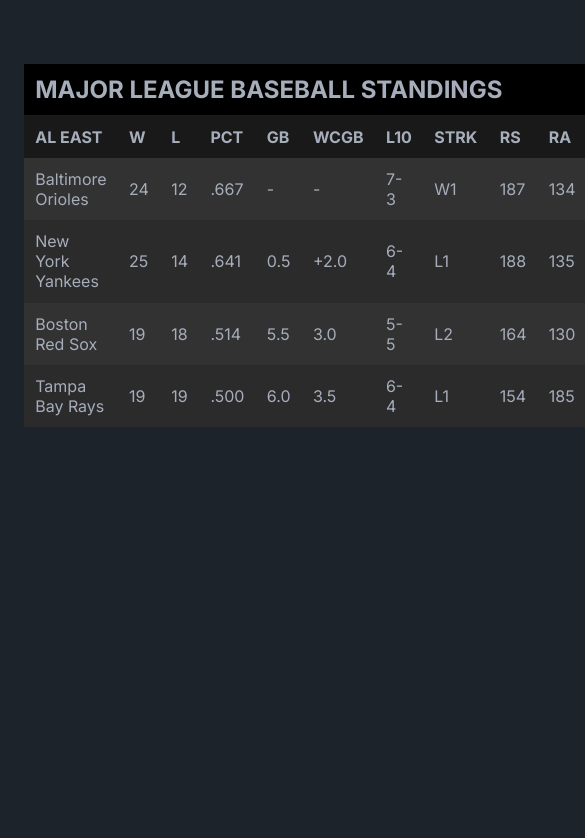
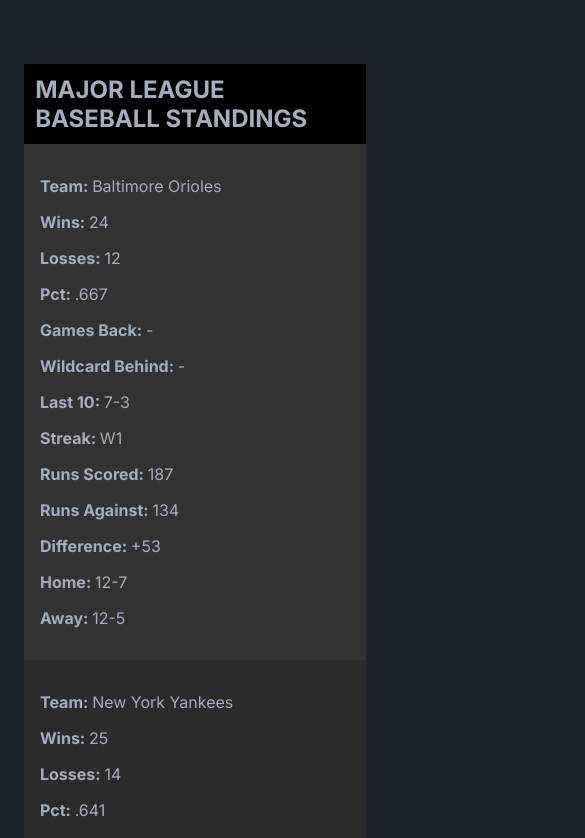
Before and after one commit to holgerflick/web.resptable, a plain HTML site: page index.html in a window 390 px wide. Shown: the top 838 px of the page, 585 px wide, since content can reach past the window. Drawn offline with Linux system fonts and the light colour scheme.

Commit message:
complete with block and data-label

```diff
--- a/style.css
+++ b/style.css
@@ -54,3 +54,34 @@
 tr:nth-of-type(2n) {
   background-color: hsl(0 0% 0% / 0.15);
 }
+
+/* mobile first */
+@media (max-width: 56rem) {
+  th {
+    display: none;
+  }
+
+  td {
+    display: block;
+  }
+
+  td:first-child {
+    padding-top: 2rem;
+  }
+
+  td:last-child {
+    padding-bottom: 2rem;
+  }
+
+  td {
+    padding: 0.5rem 1rem;
+  }
+
+  td::before {
+    content: attr(data-label) ':\00a0';
+    display: inline-block;
+    font-weight: bold;
+
+    text-transform: capitalize;
+  }
+}
```
Also changed, not shown: index.html (+0 -3 lines).
